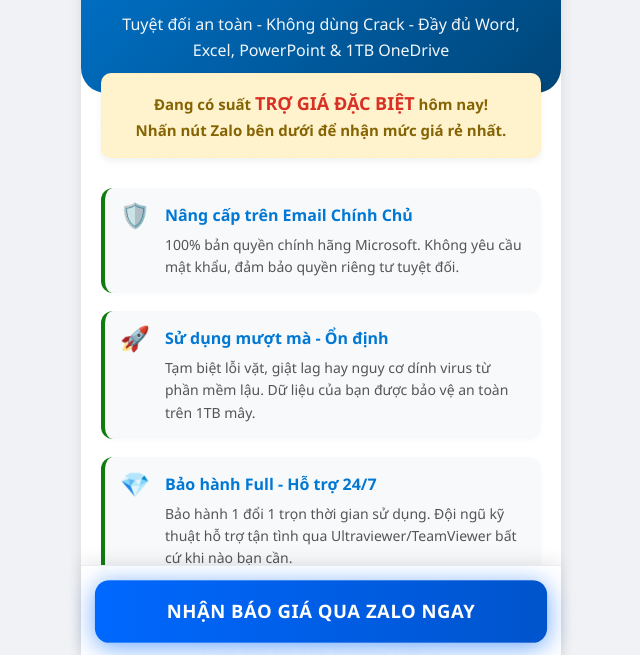
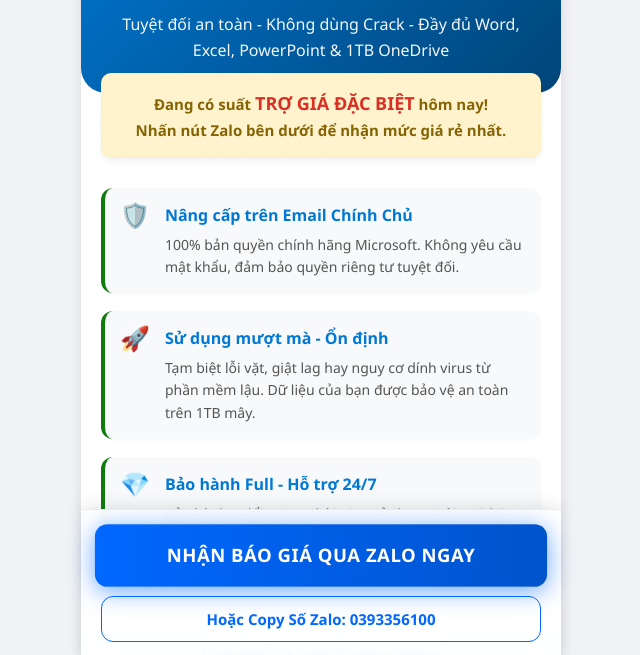
Before and after one commit to Office365banquyen/chinhhang, a plain HTML site: page index.html in a window 1280 px wide. Shown: the part 143-798 px from the top of the page, without its empty margins (319-959 px from the left). Drawn offline with Linux system fonts and the light colour scheme.

Commit message:
Update index.html

```diff
--- a/index.html
+++ b/index.html
@@ -7,7 +7,7 @@
     <style>
         * { box-sizing: border-box; margin: 0; padding: 0; font-family: 'Segoe UI', Tahoma, Geneva, Verdana, sans-serif; }
         body { background-color: #f0f2f5; color: #1c1e21; line-height: 1.6; }
-        .container { max-width: 480px; margin: 0 auto; background: #ffffff; min-height: 100vh; position: relative; padding-bottom: 90px; box-shadow: 0 4px 12px rgba(0,0,0,0.1); }
+        .container { max-width: 480px; margin: 0 auto; background: #ffffff; min-height: 100vh; position: relative; padding-bottom: 140px; /* Tăng khoảng trống chân trang */ box-shadow: 0 4px 12px rgba(0,0,0,0.1); }
 
         /* Header / Banner */
         .hero { background: linear-gradient(135deg, #0078d4 0%, #004578 100%); color: white; text-align: center; padding: 40px 20px 30px; border-bottom-left-radius: 25px; border-bottom-right-radius: 25px; }
@@ -35,9 +35,15 @@
         /* Footer */
         .footer { text-align: center; padding: 0 20px 20px; font-size: 13px; color: #777; }
 
-        /* Nút Zalo Cố định */
-        .cta-container { position: fixed; bottom: 0; left: 50%; transform: translateX(-50%); width: 100%; max-width: 480px; padding: 15px 20px; background: rgba(255, 255, 255, 0.95); backdrop-filter: blur(5px); box-shadow: 0 -5px 15px rgba(0,0,0,0.08); z-index: 100; border-top: 1px solid #eee; }
-        .zalo-btn { display: flex; justify-content: center; align-items: center; background: linear-gradient(90deg, #0068ff, #0054cc); color: white; padding: 16px; text-decoration: none; border-radius: 14px; font-weight: bold; font-size: 18px; text-transform: uppercase; letter-spacing: 0.5px; box-shadow: 0 4px 15px rgba(0, 104, 255, 0.4); animation: pulse 1.5s infinite; }
+        /* Nút Cố định (Container) */
+        .cta-container { position: fixed; bottom: 0; left: 50%; transform: translateX(-50%); width: 100%; max-width: 480px; padding: 15px 20px; background: rgba(255, 255, 255, 0.95); backdrop-filter: blur(5px); box-shadow: 0 -5px 15px rgba(0,0,0,0.08); z-index: 100; border-top: 1px solid #eee; display: flex; flex-direction: column; gap: 10px; }
+
+        /* Nút Zalo chính */
+        .zalo-btn { display: flex; justify-content: center; align-items: center; background: linear-gradient(90deg, #0068ff, #0054cc); color: white; padding: 16px; text-decoration: none; border-radius: 12px; font-weight: bold; font-size: 18px; text-transform: uppercase; letter-spacing: 0.5px; box-shadow: 0 4px 15px rgba(0, 104, 255, 0.4); animation: pulse 1.5s infinite; }
+
+        /* Nút Copy phụ */
+        .copy-btn { display: flex; justify-content: center; align-items: center; background: transparent; color: #0068ff; border: 1px solid #0068ff; padding: 12px; border-radius: 12px; font-weight: bold; font-size: 15px; cursor: pointer; transition: all 0.3s ease; }
+        .copy-btn.success { background: #107c10; color: white; border-color: #107c10; }
 
         @keyframes pulse {
             0% { transform: scale(1); box-shadow: 0 4px 15px rgba(0, 104, 255, 0.4); }
@@ -99,11 +105,42 @@
             <p>© 2024 Anh Dương Office Bản Quyền. Tất cả các quyền được bảo lưu.</p>
         </div>
 
+        <!-- Cụm nút CTA -->
         <div class="cta-container">
+            <!-- Nút chính mở Zalo -->
             <a href="https://zalo.me/0393356100" class="zalo-btn" target="_blank">
                 NHẬN BÁO GIÁ QUA ZALO NGAY
             </a>
+
+            <!-- Nút phụ Copy Số -->
+            <button class="copy-btn" onclick="copyToClipboard('0393356100')">
+                Hoặc Copy Số Zalo: 0393356100
+            </button>
         </div>
     </div>
+
+    <!-- Script xử lý copy số điện thoại -->
+    <script>
+        function copyToClipboard(text) {
+            // Lấy phần tử nút copy
+            const copyBtn = document.querySelector('.copy-btn');
+
+            // Xử lý chép vào khay nhớ tạm
+            navigator.clipboard.writeText(text).then(() => {
+                // Đổi giao diện nút khi copy thành công
+                const originalText = copyBtn.innerHTML;
+                copyBtn.innerHTML = "✅ Đã copy thành công!";
+                copyBtn.classList.add('success');
+
+                // Trả lại trạng thái ban đầu sau 3 giây
+                setTimeout(() => {
+                    copyBtn.innerHTML = "Hoặc Copy Số Zalo: " + text;
+                    copyBtn.classList.remove('success');
+                }, 3000);
+            }).catch(err => {
+                alert("Lỗi khi copy. Vui lòng copy thủ công số: " + text);
+            });
+        }
+    </script>
 </body>
 </html>
```
